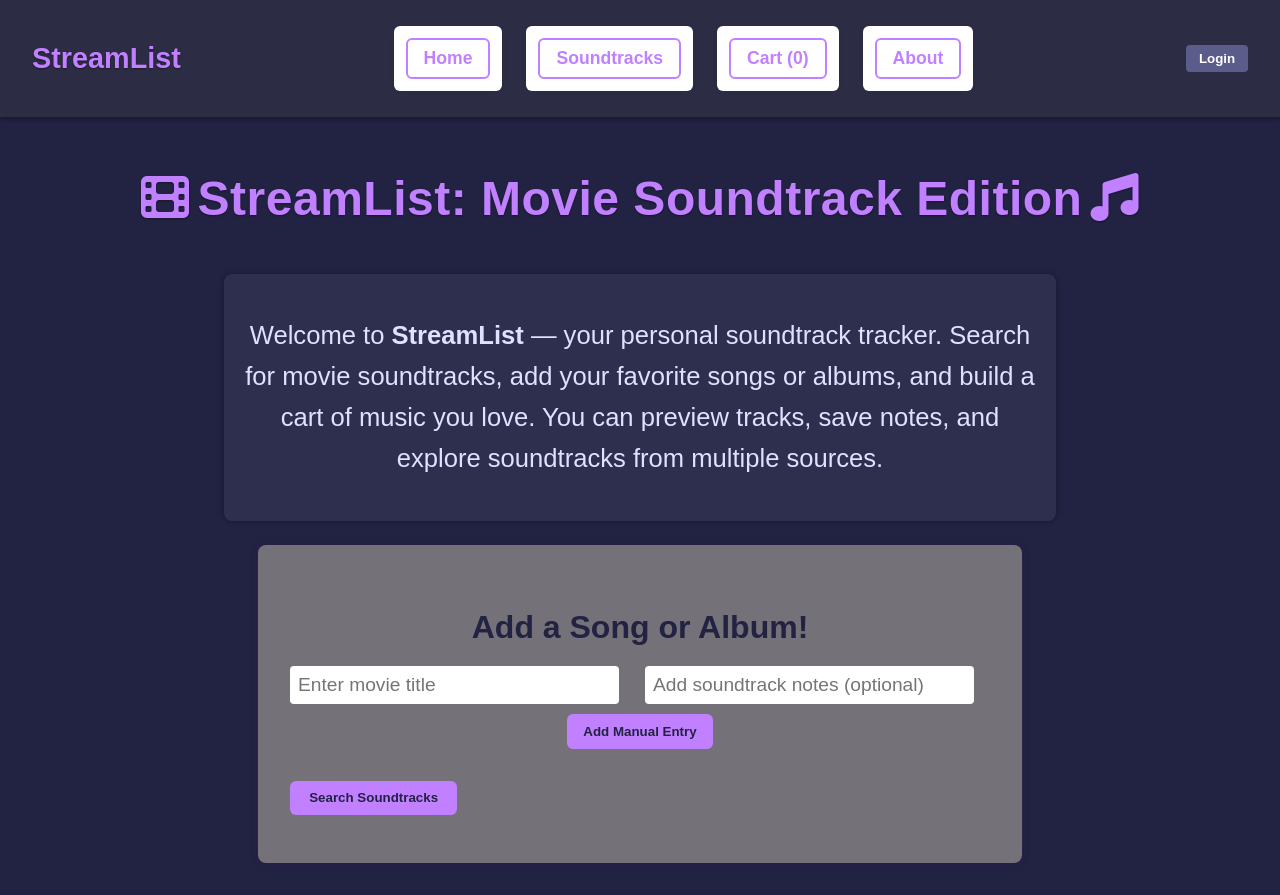
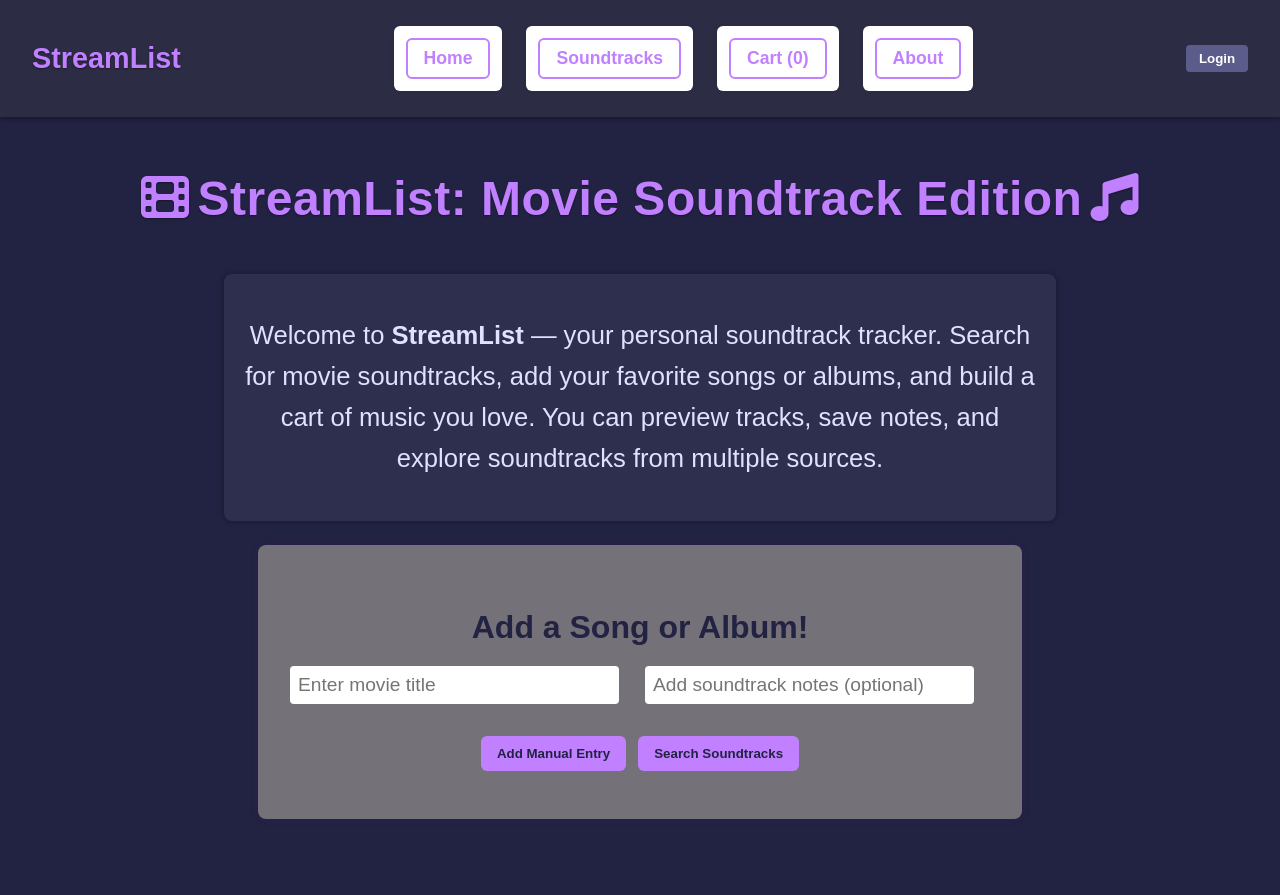
Before and after one commit to 2Kier16/streamlist-soundtracks, a React (Create React App) app: page / in a window 1280 px wide. After the commit the page ends 851 px from the top, so only its background shows below. Built offline with nearby package versions, Linux system fonts and the light colour scheme.

Commit message:
updated buttons on home

```diff
--- a/src/components/Home.js
+++ b/src/components/Home.js
@@ -1,6 +1,7 @@
 import React, { useState, useContext } from 'react';
 import '../css/Home.css';
 import { CartContext } from '../context/CartContext';
+import { useSubmit } from 'react-router-dom';
 
 function Home() {
   const [movieTitle, setMovieTitle] = useState('');
@@ -129,14 +130,17 @@ function Home() {
             onChange={(e) => setNotes(e.target.value)}
             placeholder="Add soundtrack notes (optional)"
           />
-          <button type="submit">Add Manual Entry</button>
-        </form>
+          </form>
+          <div className='button-row'>
+            <button type="button" onClick={handleSubmit} className="search-btn"> Add Manual Entry</button>
 
-        <button type="button" onClick={searchSoundtracks} className="search-btn">
-          Search Soundtracks
-        </button>
 
-        {error && <p className="error-message">{error}</p>}
+            <button type="button" onClick={searchSoundtracks} className="search-btn">
+            Search Soundtracks
+            </button>
+          </div>
+
+          {error && <p className="error-message">{error}</p>}
 
   {results.length > 0 && (
   <div className="results">
--- a/src/css/Home.css
+++ b/src/css/Home.css
@@ -63,7 +63,23 @@ form input {
   color: #333333;
 }
 
-form button {
+
+
+form button:hover {
+  background-color: #a04bf5;
+  color: #fff;
+}
+
+/* Separate search button */
+
+.button-row {
+  display: flex;
+  justify-content: center;
+  gap: 12px;
+  margin-top: 1rem;
+}
+
+.search-btn {
   display: flex;
   align-items: center;
   gap: 6px;
@@ -74,25 +90,8 @@ form button {
   border-radius: 6px;
   cursor: pointer;
   font-weight: bold;
-  transition: background-color 0.3s ease;
-}
-
-form button:hover {
-  background-color: #a04bf5;
-  color: #fff;
-}
-
-/* Separate search button */
-.search-btn {
+  transition: background-color 0.3s ease, color 0.3s ease;
   margin-top: 1rem;
-  background-color: #c080ff;
-  color: #222242;
-  border: none;
-  padding: 0.6rem 1.2rem;
-  border-radius: 6px;
-  cursor: pointer;
-  font-weight: 600;
-  transition: background-color 0.3s ease, color 0.3s ease;
 }
 
 .search-btn:hover {
```
